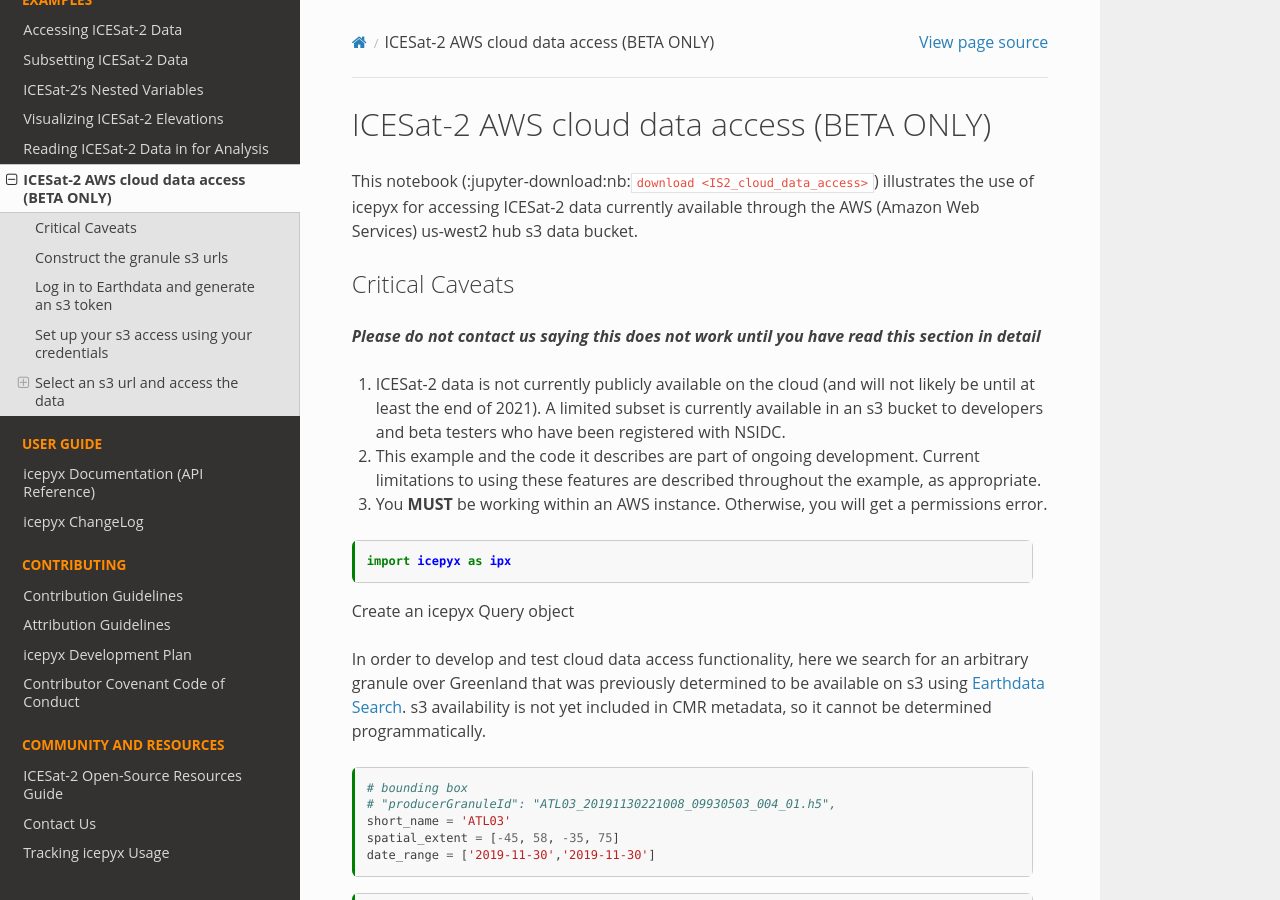
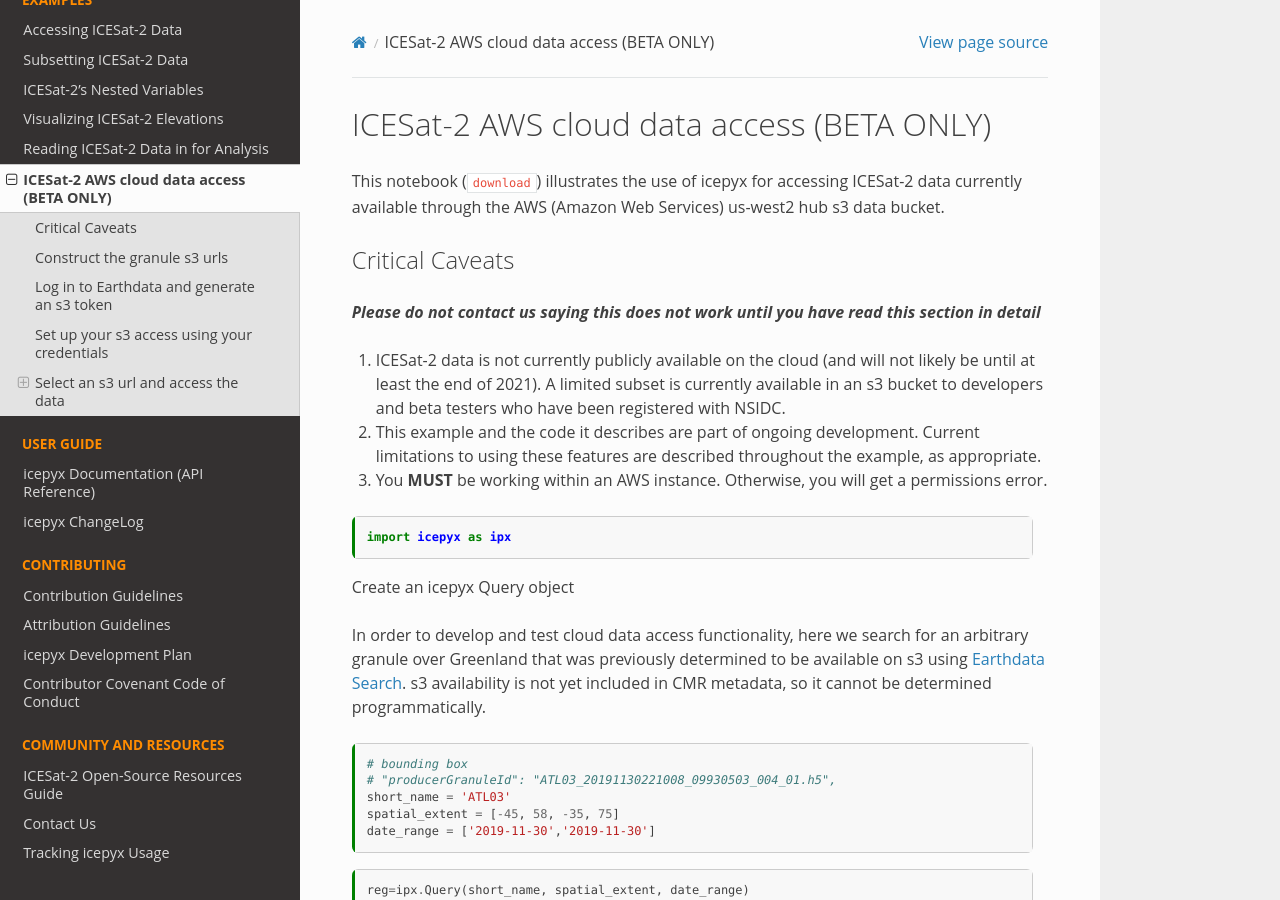
Before and after one commit to icesat2py/icepyx, a Sphinx documentation site: the page built from doc/source/example_notebooks/IS2_cloud_data_access.ipynb, in a window 1280 px wide and 900 px high. Built offline with Sphinx 7.4.7 and the Read the Docs theme 2.0.0, drawn with Linux system fonts in a browser that asks for light colours; the version number could not be read and is left out; cross-references to code outside the pages are shown as plain code; some of the changed lines change nothing that is shown.

Commit message:
reverse extension name update

```diff
--- a/doc/source/conf.py
+++ b/doc/source/conf.py
@@ -37,7 +37,7 @@
     "numpydoc",
     # "sphinx.ext.autosummary",
     "myst_nb",
-    "jupyter_sphinx.execute",
+    "jupyter_sphinx",
     "contributors",  # custom extension, from pandas
     "sphinxcontrib.bibtex",
     "sphinx_panels",
```
Also changed, not shown: doc/source/example_notebooks/IS2_cloud_data_access.ipynb.
